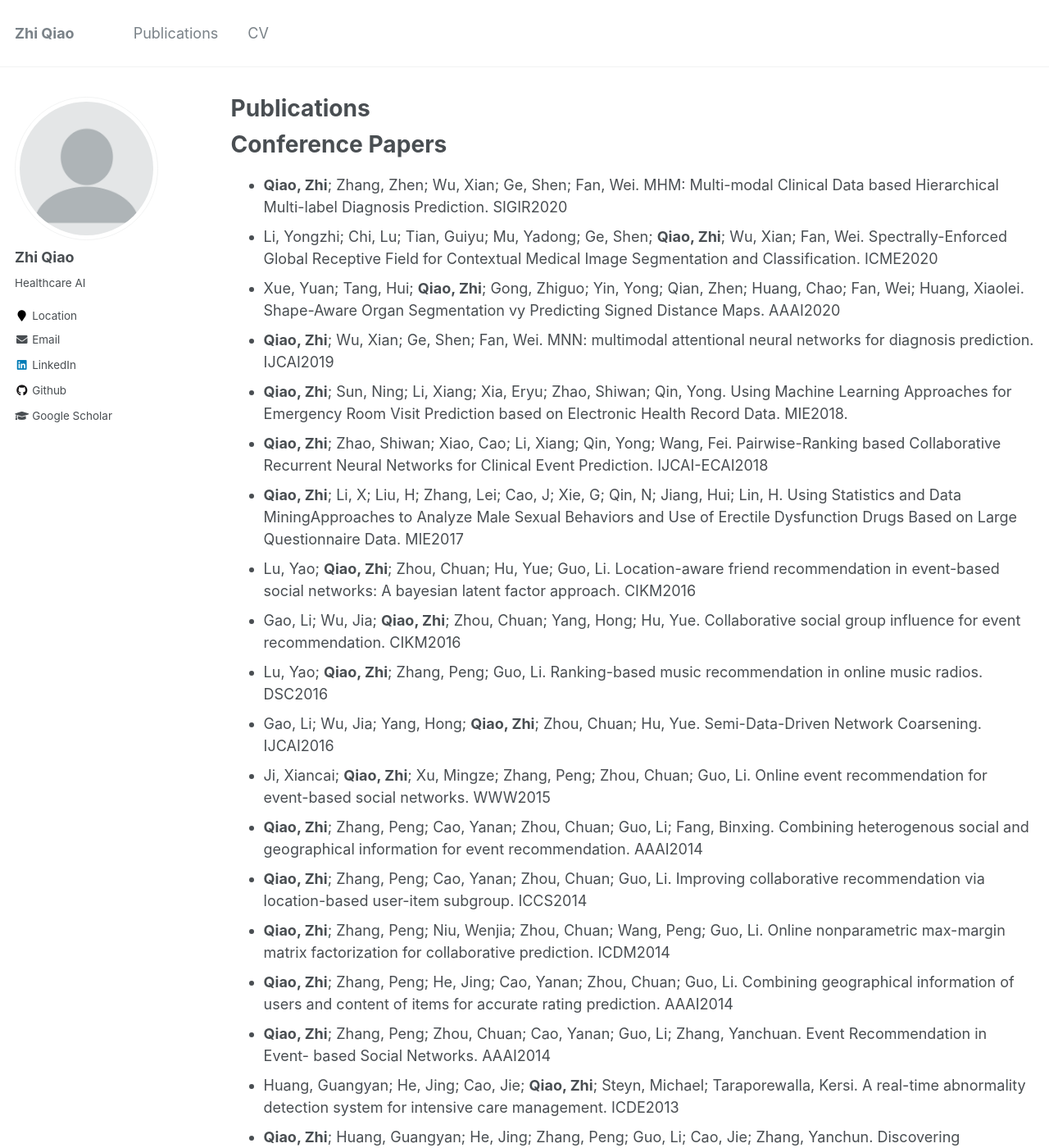
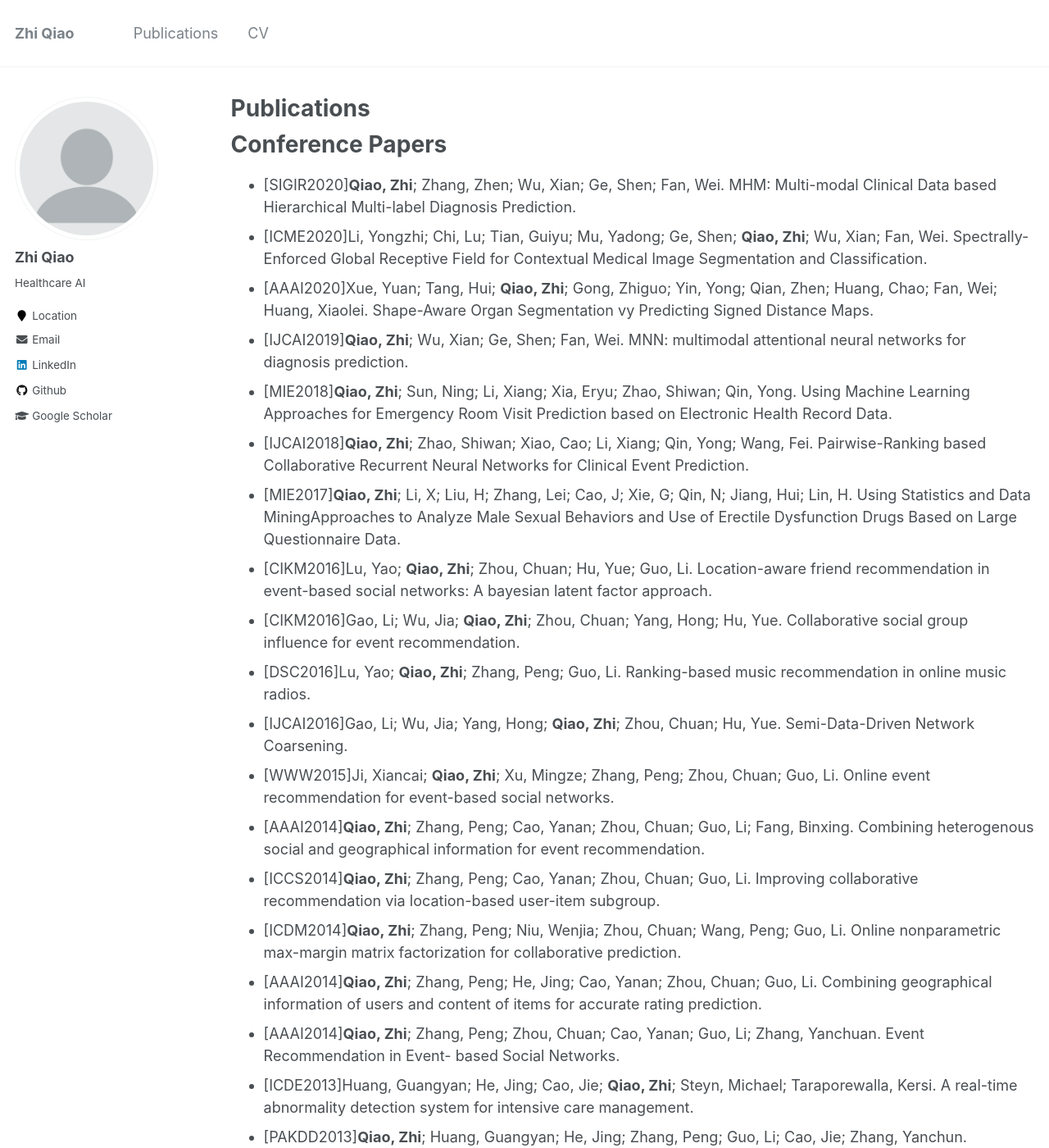
Before and after one commit to qxiaobu/qxiaobu.github.io, a Jekyll site: the page built from _pages/publications.md, in a window 1280 px wide and 1400 px high. Shown: the whole window at 82% size. Built offline with Jekyll 4.4.1, drawn with Linux system fonts in a browser that asks for light colours; some of the changed text lies outside the part shown.

Commit message:
Update publications.md

```diff
--- a/_pages/publications.md
+++ b/_pages/publications.md
@@ -6,33 +6,33 @@ author_profile: true
 
 Conference Papers
 ======
-* <b>Qiao, Zhi</b>; Zhang, Zhen; Wu, Xian; Ge, Shen; Fan, Wei. MHM: Multi-modal Clinical Data based Hierarchical Multi-label Diagnosis Prediction. SIGIR2020
-* Li, Yongzhi; Chi, Lu; Tian, Guiyu; Mu, Yadong; Ge, Shen; <b>Qiao, Zhi</b>; Wu, Xian; Fan, Wei. Spectrally-Enforced Global Receptive Field for Contextual Medical Image Segmentation and Classification. ICME2020
-* Xue, Yuan; Tang, Hui; <b>Qiao, Zhi</b>; Gong, Zhiguo; Yin, Yong; Qian, Zhen; Huang, Chao; Fan, Wei; Huang, Xiaolei. Shape-Aware Organ Segmentation vy Predicting Signed Distance Maps. AAAI2020
-* <b>Qiao, Zhi</b>; Wu, Xian; Ge, Shen; Fan, Wei. MNN: multimodal attentional neural networks for diagnosis prediction. IJCAI2019
-* <b>Qiao, Zhi</b>; Sun, Ning; Li, Xiang; Xia, Eryu; Zhao, Shiwan; Qin, Yong. Using Machine Learning Approaches for Emergency Room Visit Prediction based on Electronic Health Record Data. MIE2018.
-* <b>Qiao, Zhi</b>; Zhao, Shiwan; Xiao, Cao; Li, Xiang; Qin, Yong; Wang, Fei. Pairwise-Ranking based Collaborative Recurrent Neural Networks for Clinical Event Prediction. IJCAI-ECAI2018
-* <b>Qiao, Zhi</b>; Li, X; Liu, H; Zhang, Lei; Cao, J; Xie, G; Qin, N; Jiang, Hui; Lin, H. Using Statistics and Data MiningApproaches to Analyze Male Sexual Behaviors and Use of Erectile Dysfunction Drugs Based on Large Questionnaire Data. MIE2017
-* Lu, Yao; <b>Qiao, Zhi</b>; Zhou, Chuan; Hu, Yue; Guo, Li. Location-aware friend recommendation in event-based social networks: A bayesian latent factor approach. CIKM2016
-* Gao, Li; Wu, Jia; <b>Qiao, Zhi</b>; Zhou, Chuan; Yang, Hong; Hu, Yue. Collaborative social group influence for event recommendation. CIKM2016
-* Lu, Yao; <b>Qiao, Zhi</b>; Zhang, Peng; Guo, Li. Ranking-based music recommendation in online music radios. DSC2016
-* Gao, Li; Wu, Jia; Yang, Hong; <b>Qiao, Zhi</b>; Zhou, Chuan; Hu, Yue. Semi-Data-Driven Network Coarsening. IJCAI2016
-* Ji, Xiancai; <b>Qiao, Zhi</b>; Xu, Mingze; Zhang, Peng; Zhou, Chuan; Guo, Li. Online event recommendation for event-based social networks. WWW2015
-* <b>Qiao, Zhi</b>; Zhang, Peng; Cao, Yanan; Zhou, Chuan; Guo, Li; Fang, Binxing. Combining heterogenous social and geographical information for event recommendation. AAAI2014
-* <b>Qiao, Zhi</b>; Zhang, Peng; Cao, Yanan; Zhou, Chuan; Guo, Li. Improving collaborative recommendation via location-based user-item subgroup. ICCS2014
-* <b>Qiao, Zhi</b>; Zhang, Peng; Niu, Wenjia; Zhou, Chuan; Wang, Peng; Guo, Li. Online nonparametric max-margin matrix factorization for collaborative prediction. ICDM2014
-* <b>Qiao, Zhi</b>; Zhang, Peng; He, Jing; Cao, Yanan; Zhou, Chuan; Guo, Li. Combining geographical information of users and content of items for accurate rating prediction. AAAI2014
-* <b>Qiao, Zhi</b>; Zhang, Peng; Zhou, Chuan; Cao, Yanan; Guo, Li; Zhang, Yanchuan. Event Recommendation in Event- based Social Networks. AAAI2014
-* Huang, Guangyan; He, Jing; Cao, Jie; <b>Qiao, Zhi</b>; Steyn, Michael; Taraporewalla, Kersi. A real-time abnormality detection system for intensive care management. ICDE2013
-* <b>Qiao, Zhi</b>; Huang, Guangyan; He, Jing; Zhang, Peng; Guo, Li; Cao, Jie; Zhang, Yanchun. Discovering semantics from multiple correlated time series stream. PAKDD2013
-* <b>Qiao, Zhi</b>; He, Jing; Cao, Jie; Huang, Guangyan; Zhang, Peng. Multiple time series anomaly detection based on compression and correlation analysis: a medical surveillance case study. APweb2012
-* <b>Qiao, Zhi</b>; Zhang, Peng; He, Jing; Yan, Jinghua; Guo, Li. Learning from multiple related data streams with asynchronous flowing speeds. ICMLA2011
+* [SIGIR2020]<b>Qiao, Zhi</b>; Zhang, Zhen; Wu, Xian; Ge, Shen; Fan, Wei. MHM: Multi-modal Clinical Data based Hierarchical Multi-label Diagnosis Prediction.
+* [ICME2020]Li, Yongzhi; Chi, Lu; Tian, Guiyu; Mu, Yadong; Ge, Shen; <b>Qiao, Zhi</b>; Wu, Xian; Fan, Wei. Spectrally-Enforced Global Receptive Field for Contextual Medical Image Segmentation and Classification.
+* [AAAI2020]Xue, Yuan; Tang, Hui; <b>Qiao, Zhi</b>; Gong, Zhiguo; Yin, Yong; Qian, Zhen; Huang, Chao; Fan, Wei; Huang, Xiaolei. Shape-Aware Organ Segmentation vy Predicting Signed Distance Maps.
+* [IJCAI2019]<b>Qiao, Zhi</b>; Wu, Xian; Ge, Shen; Fan, Wei. MNN: multimodal attentional neural networks for diagnosis prediction.
+* [MIE2018]<b>Qiao, Zhi</b>; Sun, Ning; Li, Xiang; Xia, Eryu; Zhao, Shiwan; Qin, Yong. Using Machine Learning Approaches for Emergency Room Visit Prediction based on Electronic Health Record Data.
+* [IJCAI2018]<b>Qiao, Zhi</b>; Zhao, Shiwan; Xiao, Cao; Li, Xiang; Qin, Yong; Wang, Fei. Pairwise-Ranking based Collaborative Recurrent Neural Networks for Clinical Event Prediction.
+* [MIE2017]<b>Qiao, Zhi</b>; Li, X; Liu, H; Zhang, Lei; Cao, J; Xie, G; Qin, N; Jiang, Hui; Lin, H. Using Statistics and Data MiningApproaches to Analyze Male Sexual Behaviors and Use of Erectile Dysfunction Drugs Based on Large Questionnaire Data.
+* [CIKM2016]Lu, Yao; <b>Qiao, Zhi</b>; Zhou, Chuan; Hu, Yue; Guo, Li. Location-aware friend recommendation in event-based social networks: A bayesian latent factor approach.
+* [CIKM2016]Gao, Li; Wu, Jia; <b>Qiao, Zhi</b>; Zhou, Chuan; Yang, Hong; Hu, Yue. Collaborative social group influence for event recommendation.
+* [DSC2016]Lu, Yao; <b>Qiao, Zhi</b>; Zhang, Peng; Guo, Li. Ranking-based music recommendation in online music radios.
+* [IJCAI2016]Gao, Li; Wu, Jia; Yang, Hong; <b>Qiao, Zhi</b>; Zhou, Chuan; Hu, Yue. Semi-Data-Driven Network Coarsening.
+* [WWW2015]Ji, Xiancai; <b>Qiao, Zhi</b>; Xu, Mingze; Zhang, Peng; Zhou, Chuan; Guo, Li. Online event recommendation for event-based social networks.
+* [AAAI2014]<b>Qiao, Zhi</b>; Zhang, Peng; Cao, Yanan; Zhou, Chuan; Guo, Li; Fang, Binxing. Combining heterogenous social and geographical information for event recommendation.
+* [ICCS2014]<b>Qiao, Zhi</b>; Zhang, Peng; Cao, Yanan; Zhou, Chuan; Guo, Li. Improving collaborative recommendation via location-based user-item subgroup.
+* [ICDM2014]<b>Qiao, Zhi</b>; Zhang, Peng; Niu, Wenjia; Zhou, Chuan; Wang, Peng; Guo, Li. Online nonparametric max-margin matrix factorization for collaborative prediction.
+* [AAAI2014]<b>Qiao, Zhi</b>; Zhang, Peng; He, Jing; Cao, Yanan; Zhou, Chuan; Guo, Li. Combining geographical information of users and content of items for accurate rating prediction.
+* [AAAI2014]<b>Qiao, Zhi</b>; Zhang, Peng; Zhou, Chuan; Cao, Yanan; Guo, Li; Zhang, Yanchuan. Event Recommendation in Event- based Social Networks.
+* [ICDE2013]Huang, Guangyan; He, Jing; Cao, Jie; <b>Qiao, Zhi</b>; Steyn, Michael; Taraporewalla, Kersi. A real-time abnormality detection system for intensive care management.
+* [PAKDD2013]<b>Qiao, Zhi</b>; Huang, Guangyan; He, Jing; Zhang, Peng; Guo, Li; Cao, Jie; Zhang, Yanchun. Discovering semantics from multiple correlated time series stream.
+* [APweb2012]<b>Qiao, Zhi</b>; He, Jing; Cao, Jie; Huang, Guangyan; Zhang, Peng. Multiple time series anomaly detection based on compression and correlation analysis: a medical surveillance case study.
+* [ICMLA2011]<b>Qiao, Zhi</b>; Zhang, Peng; He, Jing; Yan, Jinghua; Guo, Li. Learning from multiple related data streams with asynchronous flowing speeds.
 
 Journal Papers
 ======
-* <b>Qiao, Zhi</b>; Zhou, Chuan; Ji, Xiancai; Cao, Yanan; Guo, Li. Event Recommendation Based on Geographical Features and Heterogeneous Social Relationships. Journal of Chinese Information Processing 30 (5), 47-56, 2016
-* <b>Qiao, Zhi</b>; Huang, Guangyan; He, Jing; Zhang, Peng; Zhang, Yanchun; Guo, Li. Modelling semantics across multiple time series and its applications. Knowledge-Based Systems 85, 27-36, 2015
-* Li, Lingyun; Ao, Ji; <b>Qiao, Zhi</b>; Li, Jian. Research on Security Event Real-time Monitoring Framework Based on Micro-blog. Netinfo Security, 16-23, 2015
+* [JSIP]<b>Qiao, Zhi</b>; Zhou, Chuan; Ji, Xiancai; Cao, Yanan; Guo, Li. Event Recommendation Based on Geographical Features and Heterogeneous Social Relationships. Journal of Chinese Information Processing 30 (5), 47-56, 2016
+* [KBS]<b>Qiao, Zhi</b>; Huang, Guangyan; He, Jing; Zhang, Peng; Zhang, Yanchun; Guo, Li. Modelling semantics across multiple time series and its applications. Knowledge-Based Systems 85, 27-36, 2015
+* [NS]Li, Lingyun; Ao, Ji; <b>Qiao, Zhi</b>; Li, Jian. Research on Security Event Real-time Monitoring Framework Based on Micro-blog. Netinfo Security, 16-23, 2015
 
 Patents
 ======
```
